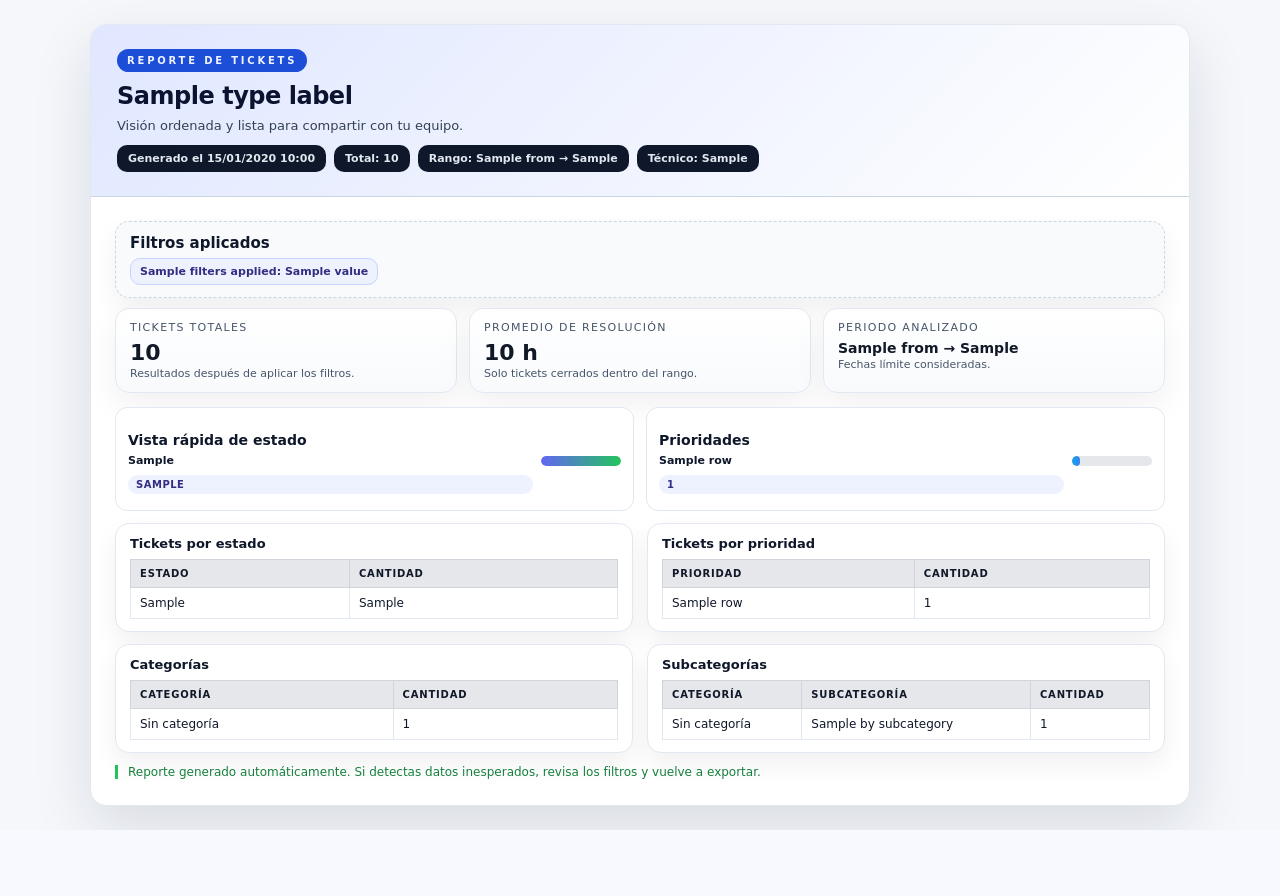
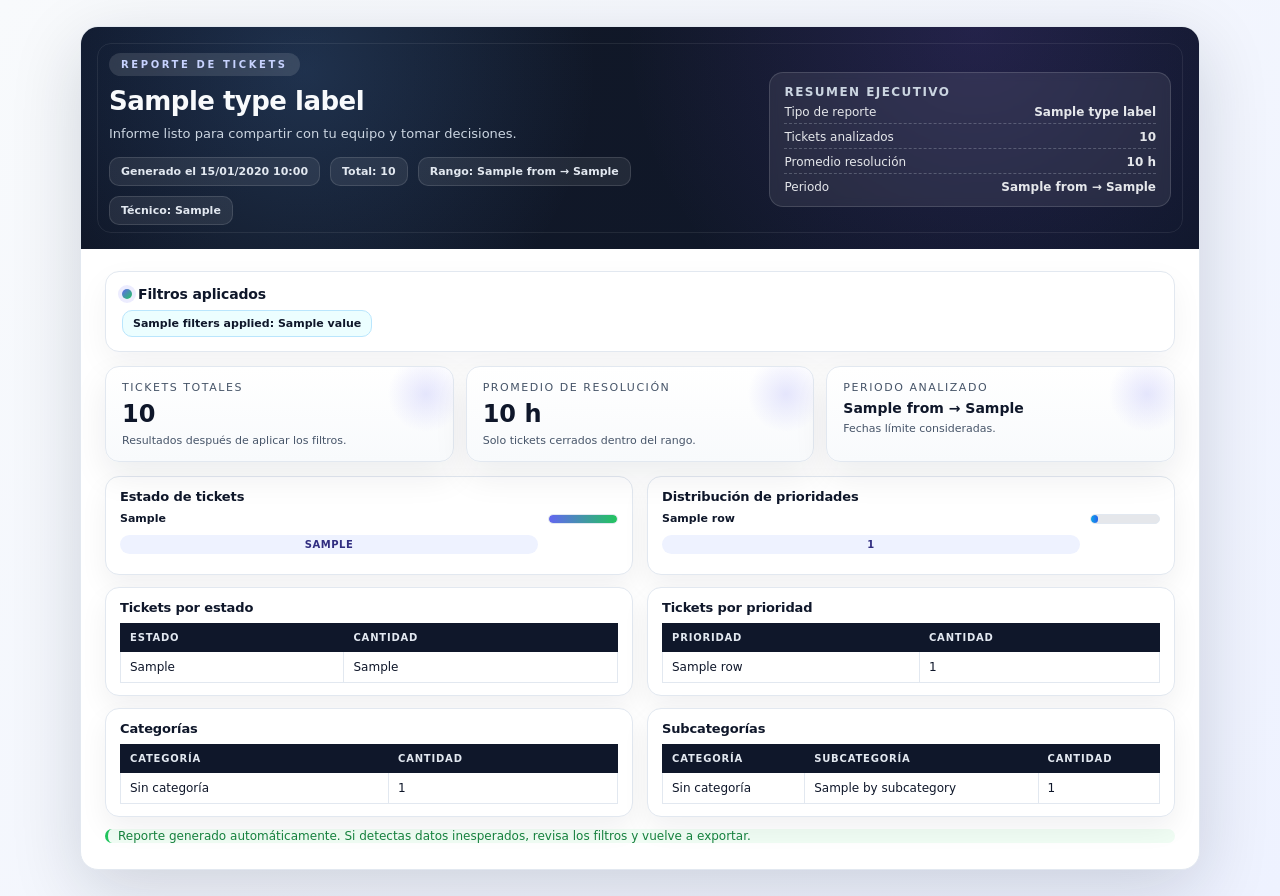
Before and after one commit to robyOps/P-gina-Web, a Django app: template mvp-tickets/templates/reports/report_pdf.html in a window 1280 px wide. Before the commit the page ends 830 px from the top, so only its background shows below. Run offline with Django 4.2, Linux system fonts and the light colour scheme; the template is opened without the code that fills it: most values are stand-ins (such as "Sample title", 1, 10 or a date in 2020); parts of the project's set-up code (start-up, migrations or seed data) failed here and were passed over.

Commit message:
Redesign ticket report PDF template

```diff
--- a/mvp-tickets/templates/reports/report_pdf.html
+++ b/mvp-tickets/templates/reports/report_pdf.html
@@ -7,82 +7,120 @@
     * { box-sizing: border-box; }
     body {
       font-family: "DejaVu Sans", Arial, Helvetica, sans-serif;
-      background: #f5f7fb;
-      color: #0f172a;
+      background: linear-gradient(135deg, #f8fafc 0%, #eef2ff 100%);
+      color: #0b1330;
       font-size: 12px;
       margin: 0;
-      padding: 24px;
+      padding: 26px;
     }
     .page {
+      max-width: 1120px;
+      margin: 0 auto;
       background: #ffffff;
-      border-radius: 16px;
+      border-radius: 18px;
       border: 1px solid #e2e8f0;
+      box-shadow: 0 20px 70px rgba(15, 23, 42, 0.16);
       overflow: hidden;
-      box-shadow: 0 22px 60px rgba(15, 23, 42, 0.12);
-      max-width: 1100px;
-      margin: 0 auto;
     }
     header {
-      padding: 24px 26px;
-      color: #0b1330;
-      background: linear-gradient(135deg, #e0e7ff, #eef2ff 45%, #ffffff);
-      border-bottom: 1px solid #cbd5e1;
+      padding: 26px 28px 24px;
+      background: radial-gradient(circle at 20% 20%, rgba(96, 165, 250, 0.18), transparent 32%),
+                  radial-gradient(circle at 80% 0%, rgba(139, 92, 246, 0.16), transparent 38%),
+                  linear-gradient(120deg, #0f172a 0%, #111827 22%, #0f172a 100%);
+      color: #e2e8f0;
+      position: relative;
+      isolation: isolate;
     }
-    .eyebrow { display: inline-flex; padding: 6px 10px; border-radius: 999px; background: #1d4ed8; color: #eef2ff; letter-spacing: 0.28em; font-weight: 800; font-size: 10px; text-transform: uppercase; margin-bottom: 10px; }
-    h1 { margin: 0 0 8px; font-size: 24px; letter-spacing: -0.02em; color: #0b1330; }
-    .subtitle { margin: 0; font-size: 13px; color: #334155; }
-    .meta { display: flex; flex-wrap: wrap; gap: 8px; margin-top: 12px; }
-    .meta span { background: #0f172a; color: #e2e8f0; border-radius: 10px; padding: 7px 11px; font-weight: 600; font-size: 11px; }
-    main { padding: 24px 24px 26px; }
-    h2 { margin: 0 0 10px; font-size: 15px; color: #0f172a; }
+    header::after {
+      content: "";
+      position: absolute;
+      inset: 16px;
+      border: 1px solid rgba(255, 255, 255, 0.08);
+      border-radius: 14px;
+      pointer-events: none;
+    }
+    .header-grid { display: grid; grid-template-columns: 1.6fr 1fr; gap: 18px; align-items: center; }
+    .eyebrow { display: inline-flex; padding: 6px 12px; border-radius: 999px; background: rgba(255,255,255,0.12); color: #c7d2fe; letter-spacing: 0.26em; font-weight: 800; font-size: 10px; text-transform: uppercase; margin-bottom: 10px; backdrop-filter: blur(6px); }
+    h1 { margin: 0 0 10px; font-size: 26px; letter-spacing: -0.02em; color: #f8fafc; }
+    .subtitle { margin: 0; font-size: 13px; color: #cbd5e1; }
+    .meta { display: flex; flex-wrap: wrap; gap: 10px; margin-top: 16px; }
+    .chip { background: rgba(255,255,255,0.08); color: #e2e8f0; border-radius: 10px; padding: 7px 11px; font-weight: 600; font-size: 11px; border: 1px solid rgba(255,255,255,0.12); }
+    .summary-box { background: rgba(255,255,255,0.08); border: 1px solid rgba(255,255,255,0.14); border-radius: 14px; padding: 12px 14px; backdrop-filter: blur(4px); }
+    .summary-box h3 { margin: 0 0 6px; font-size: 12px; letter-spacing: 0.12em; text-transform: uppercase; color: #cbd5e1; }
+    .summary-list { list-style: none; padding: 0; margin: 0; display: grid; gap: 6px; }
+    .summary-list li { display: flex; justify-content: space-between; font-size: 12px; color: #e5e7eb; border-bottom: 1px dashed rgba(226,232,240,0.24); padding-bottom: 4px; }
+    .summary-list li:last-child { border-bottom: none; padding-bottom: 0; }
+    main { padding: 22px 24px 26px; }
+
+    /* Sección filtros */
+    .section { background: #ffffff; border: 1px solid #e2e8f0; border-radius: 14px; padding: 14px 16px; box-shadow: 0 12px 32px rgba(15, 23, 42, 0.05); margin-bottom: 14px; }
+    .section-title { margin: 0 0 8px; font-size: 14px; color: #0f172a; display: flex; align-items: center; gap: 6px; letter-spacing: -0.01em; }
+    .section-title span { display: inline-block; width: 10px; height: 10px; border-radius: 50%; background: linear-gradient(135deg, #6366f1, #22c55e); box-shadow: 0 0 0 4px rgba(99, 102, 241, 0.12); }
     .muted { color: #475569; font-size: 11px; }
     .pill-row { display: flex; flex-wrap: wrap; gap: 8px; margin-top: 6px; }
-    .pill { background: #ecfeff; color: #0f172a; border: 1px solid #bae6fd; border-radius: 10px; padding: 6px 9px; font-weight:700; font-size: 11px; }
-    .pill.dark { background: #eef2ff; color: #312e81; border-color: #c7d2fe; }
-    .kpi-grid { display: grid; grid-template-columns: repeat(auto-fit, minmax(190px, 1fr)); gap: 12px; margin: 10px 0 14px; }
-    .kpi { background: linear-gradient(180deg, #ffffff, #f8fafc); border: 1px solid #e2e8f0; border-radius: 14px; padding: 12px 14px; box-shadow: 0 12px 32px rgba(15, 23, 42, 0.06); }
-    .kpi-label { font-size: 11px; letter-spacing: 0.12em; text-transform: uppercase; color: #475569; }
-    .kpi-value { font-size: 22px; font-weight: 800; margin: 6px 0 2px; color: #111827; }
+    .pill { background: #eef2ff; color: #312e81; border: 1px solid #c7d2fe; border-radius: 10px; padding: 6px 10px; font-weight: 700; font-size: 11px; }
+    .pill.dark { background: #ecfeff; color: #0f172a; border-color: #bae6fd; }
+
+    /* KPI Cards */
+    .kpi-grid { display: grid; grid-template-columns: repeat(auto-fit, minmax(210px, 1fr)); gap: 12px; margin: 10px 0 14px; }
+    .kpi { position: relative; background: linear-gradient(180deg, #ffffff 0%, #f8fafc 100%); border: 1px solid #e2e8f0; border-radius: 14px; padding: 14px 16px; box-shadow: 0 14px 34px rgba(15, 23, 42, 0.08); overflow: hidden; }
+    .kpi::after { content: ""; position: absolute; right: -18px; top: -18px; width: 90px; height: 90px; background: radial-gradient(circle, rgba(99, 102, 241, 0.16), transparent 60%); transform: rotate(25deg); }
+    .kpi-label { font-size: 11px; letter-spacing: 0.14em; text-transform: uppercase; color: #475569; margin-bottom: 6px; }
+    .kpi-value { font-size: 24px; font-weight: 800; margin: 2px 0 6px; color: #0f172a; }
     .kpi-note { font-size: 11px; color: #475569; }
-    table { width: 100%; border-collapse: collapse; margin-top: 8px; font-size: 12px; }
-    th { text-align: left; background: #e5e7eb; color: #111827; letter-spacing: 0.08em; text-transform: uppercase; font-size: 10px; padding: 8px 9px; border: 1px solid #d1d5db; }
+
+    /* Tablas y tarjetas */
+    .card-grid { display: grid; grid-template-columns: repeat(auto-fit, minmax(260px, 1fr)); gap: 14px; }
+    .card { background: #ffffff; border: 1px solid #e2e8f0; border-radius: 14px; padding: 12px 14px; box-shadow: 0 12px 28px rgba(15, 23, 42, 0.06); }
+    .card h3 { margin: 0 0 8px; font-size: 13px; color: #0f172a; letter-spacing: -0.01em; }
+    table { width: 100%; border-collapse: collapse; margin-top: 6px; font-size: 12px; }
+    th { text-align: left; background: #0f172a; color: #e2e8f0; letter-spacing: 0.08em; text-transform: uppercase; font-size: 10px; padding: 8px 9px; border: 1px solid #0f172a; }
     td { padding: 8px 9px; border: 1px solid #e2e8f0; color: #0f172a; }
     tr:nth-child(even) td { background: #f8fafc; }
     .empty { text-align: center; color: #94a3b8; padding: 12px 8px; }
-    .card-grid { display: grid; grid-template-columns: repeat(auto-fit, minmax(240px, 1fr)); gap: 14px; }
-    .card { background: #ffffff; border: 1px solid #e2e8f0; border-radius: 14px; padding: 12px 14px; box-shadow: 0 12px 26px rgba(15, 23, 42, 0.06); }
-    .card h3 { margin: 0 0 8px; font-size: 13px; color: #0f172a; }
-    .note { border-left: 3px solid #22c55e; padding-left: 10px; font-size: 12px; color: #15803d; margin: 12px 0 0; }
-    .filters-card { border: 1px dashed #cbd5e1; background: #f8fafc; }
-    .filters-card h2 { margin-bottom: 6px; }
-    .bar-row { display: grid; grid-template-columns: 1fr 80px; gap: 8px; align-items: center; margin-bottom: 6px; }
-    .bar-label { font-weight: 600; color: #0f172a; font-size: 11px; }
-    .bar { position: relative; width: 100%; height: 10px; background: #e5e7eb; border-radius: 999px; overflow: hidden; }
+
+    /* Barras de progreso */
+    .bar-row { display: grid; grid-template-columns: 1fr 70px; gap: 10px; align-items: center; margin-bottom: 8px; }
+    .bar-label { font-weight: 700; color: #0f172a; font-size: 11px; }
+    .bar { position: relative; width: 100%; height: 10px; background: #e5e7eb; border-radius: 999px; overflow: hidden; border: 1px solid #e2e8f0; }
     .bar-fill { height: 100%; border-radius: 999px; background: linear-gradient(90deg, #6366f1, #22c55e); }
-    .bar-fill.secondary { background: linear-gradient(90deg, #0ea5e9, #3b82f6); }
-    .chart-card { border: 1px solid #e2e8f0; border-radius: 12px; padding: 10px 12px; background: #ffffff; box-shadow: inset 0 1px 0 rgba(255,255,255,0.6); }
-    .chart-card h3 { margin-bottom: 6px; }
-    .grid-auto { display: grid; grid-template-columns: repeat(auto-fit, minmax(220px, 1fr)); gap: 12px; }
-    .tag { display: inline-block; padding: 4px 8px; border-radius: 10px; background: #eef2ff; color: #312e81; font-weight: 700; font-size: 10px; letter-spacing: 0.05em; text-transform: uppercase; }
+    .bar-fill.secondary { background: linear-gradient(90deg, #0ea5e9, #2563eb); }
+    .tag { display: inline-block; padding: 4px 8px; border-radius: 10px; background: #eef2ff; color: #312e81; font-weight: 700; font-size: 10px; letter-spacing: 0.05em; text-transform: uppercase; text-align: center; }
+
+    /* Notas */
+    .note { border-left: 3px solid #22c55e; padding-left: 10px; font-size: 12px; color: #15803d; margin: 12px 0 0; background: #f0fdf4; border-radius: 8px; }
   </style>
 </head>
 <body>
   <div class="page">
     <header>
-      <div class="eyebrow">Reporte de tickets</div>
-      <h1>{{ type_label }}</h1>
-      <p class="subtitle">Visión ordenada y lista para compartir con tu equipo.</p>
-      <div class="meta">
-        <span>Generado el {{ generated_at|date:"d/m/Y H:i" }}</span>
-        <span>Total: {{ total }}</span>
-        {% if from or to %}<span>Rango: {{ from|default:"—" }} → {{ to|default:"—" }}</span>{% endif %}
-        {% if tech_filter %}<span>Técnico: {{ tech_filter }}</span>{% endif %}
+      <div class="header-grid">
+        <div>
+          <div class="eyebrow">Reporte de tickets</div>
+          <h1>{{ type_label }}</h1>
+          <p class="subtitle">Informe listo para compartir con tu equipo y tomar decisiones.</p>
+          <div class="meta">
+            <span class="chip">Generado el {{ generated_at|date:"d/m/Y H:i" }}</span>
+            <span class="chip">Total: {{ total }}</span>
+            {% if from or to %}<span class="chip">Rango: {{ from|default:"—" }} → {{ to|default:"—" }}</span>{% endif %}
+            {% if tech_filter %}<span class="chip">Técnico: {{ tech_filter }}</span>{% endif %}
+          </div>
+        </div>
+        <div class="summary-box">
+          <h3>Resumen ejecutivo</h3>
+          <ul class="summary-list">
+            <li><span>Tipo de reporte</span><strong>{{ type_label }}</strong></li>
+            <li><span>Tickets analizados</span><strong>{{ total }}</strong></li>
+            <li><span>Promedio resolución</span><strong>{{ avg_hours|default_if_none:"—" }} h</strong></li>
+            {% if from or to %}<li><span>Periodo</span><strong>{{ from|default:"—" }} → {{ to|default:"—" }}</strong></li>{% endif %}
+          </ul>
+        </div>
       </div>
     </header>
 
     <main>
-      <section class="card filters-card">
-        <h2>Filtros aplicados</h2>
+      <section class="section">
+        <h2 class="section-title"><span></span>Filtros aplicados</h2>
         <div class="pill-row">
           {% for f in filters_applied %}
             <span class="pill dark"><strong>{{ f.label }}:</strong> {{ f.value }}</span>
@@ -113,9 +151,9 @@
       </section>
 
       {% with status_data=by_status priority_data=by_priority %}
-      <section class="grid-auto" style="margin-bottom:12px;">
-        <article class="chart-card">
-          <h3>Vista rápida de estado</h3>
+      <section class="card-grid" style="margin-bottom:12px;">
+        <article class="card">
+          <h3>Estado de tickets</h3>
           {% for name, count in status_data.items %}
             <div class="bar-row">
               <div class="bar-label">{{ name }}</div>
@@ -128,8 +166,8 @@
             <p class="muted">Sin datos disponibles para el rango seleccionado.</p>
           {% endfor %}
         </article>
-        <article class="chart-card">
-          <h3>Prioridades</h3>
+        <article class="card">
+          <h3>Distribución de prioridades</h3>
           {% for row in priority_data %}
             <div class="bar-row">
               <div class="bar-label">{{ row.priority__name|default:"Sin prioridad" }}</div>
@@ -146,14 +184,14 @@
       {% endwith %}
 
       {% if type == 'promedio' %}
-        <section class="card" style="margin-bottom:14px;">
-          <h2 style="margin-bottom:6px;">Tiempo promedio</h2>
+        <section class="section">
+          <h2 class="section-title"><span></span>Tiempo promedio</h2>
           <p class="muted">{{ avg_hours|default_if_none:"—" }} horas en promedio considerando solo tickets resueltos en el periodo.</p>
         </section>
       {% elif type == 'productividad' %}
         <section class="card-grid">
           <article class="card">
-            <h3>Resumen ejecutivo</h3>
+            <h3>Resumen de productividad</h3>
             <table>
               <tbody>
                 <tr><td class="muted">Tickets cerrados</td><td><strong>{{ productivity_summary.total_closed|default:"0" }}</strong></td></tr>
```
